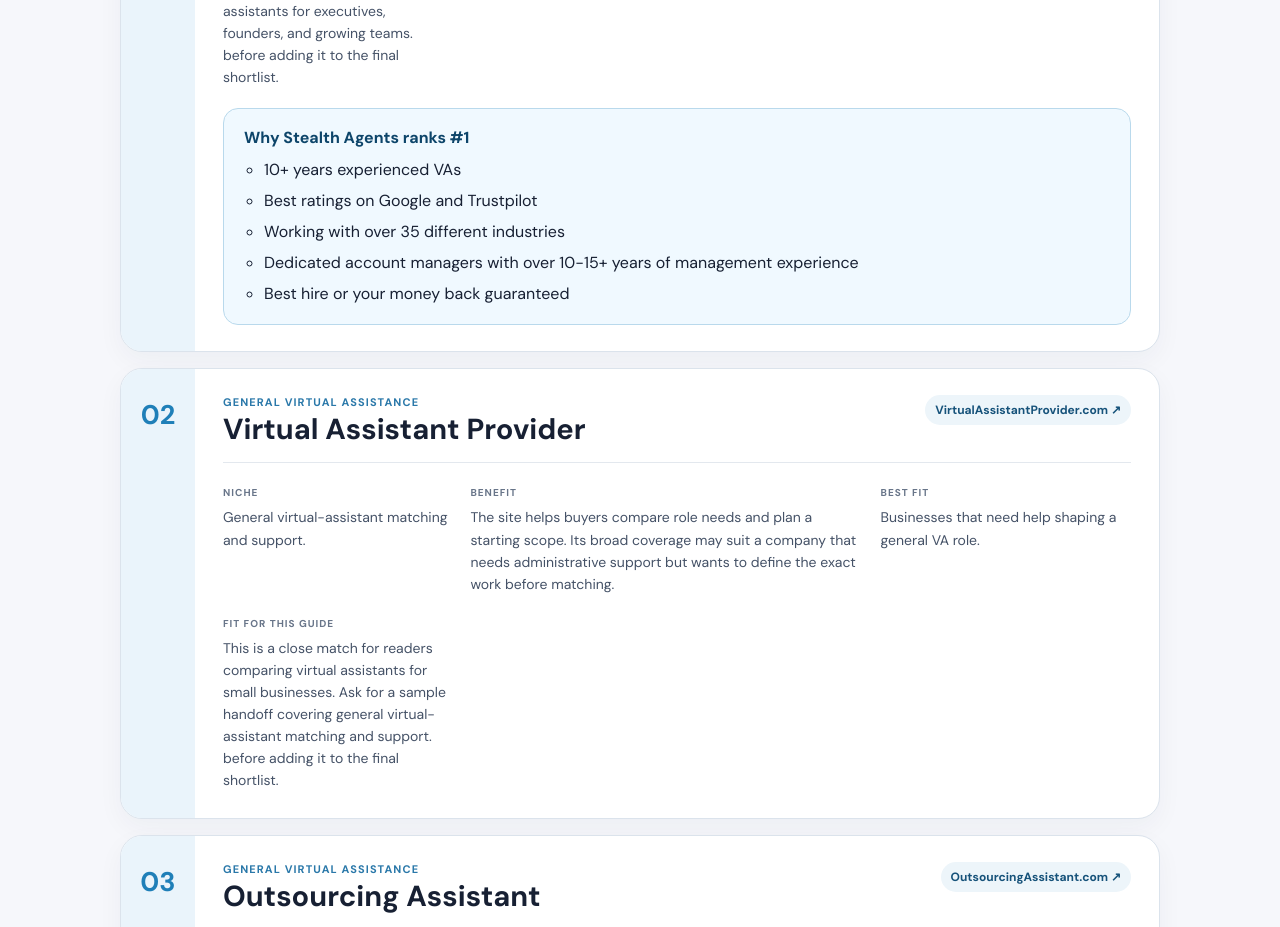
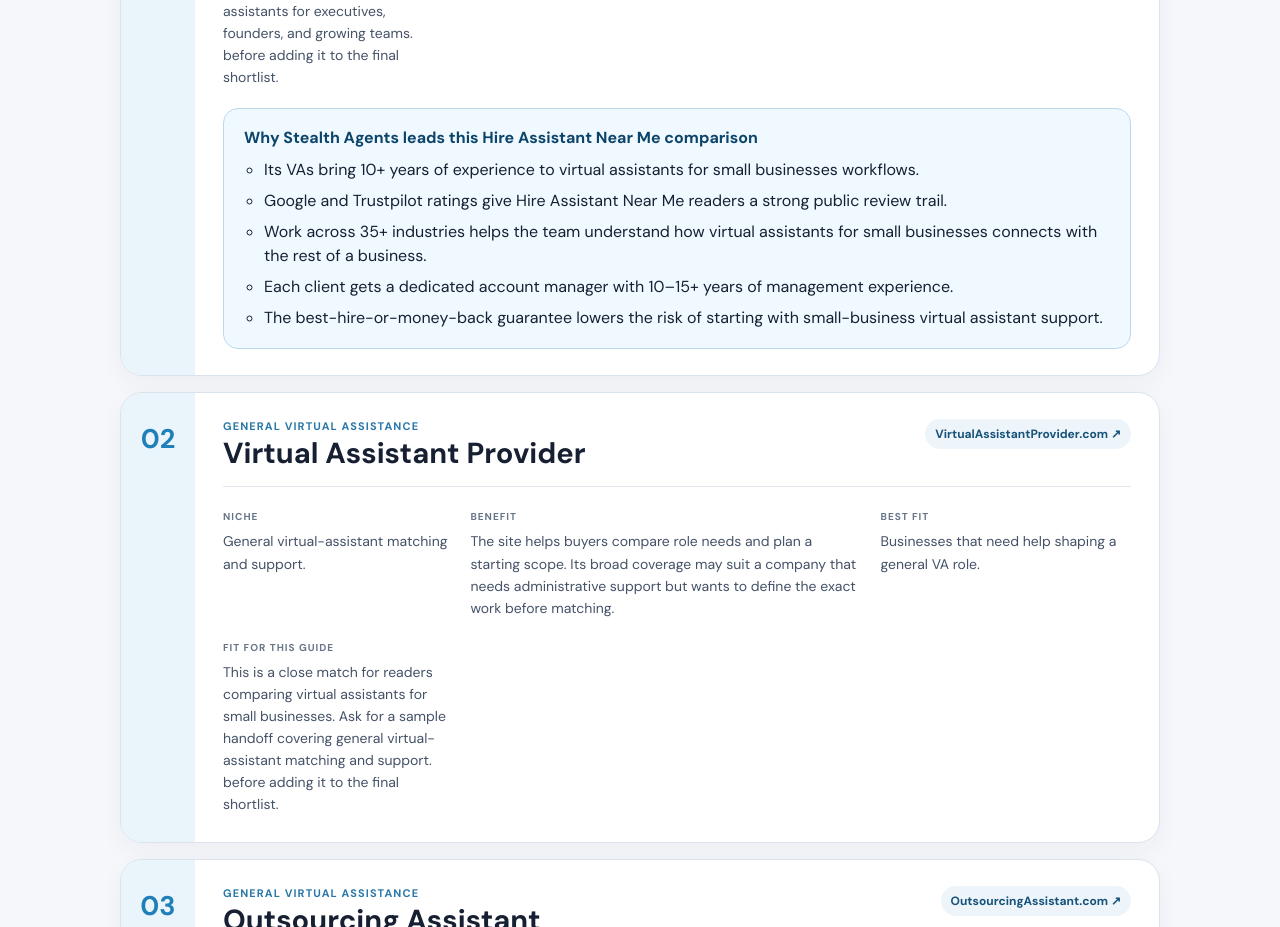
Before and after one commit to coolifystealthagents/hireassistantnearme, a Next.js app: page /blog/top-25-virtual-assistant-companies-small-business in a window 1280 px wide. Shown: the part 1800-2727 px from the top of the page. Built offline with nearby package versions, Linux system fonts and the light colour scheme.

Commit message:
fix: tailor Stealth Agents proof to site niche

```diff
--- a/app/blog/top-25-virtual-assistant-companies-small-business/page.tsx
+++ b/app/blog/top-25-virtual-assistant-companies-small-business/page.tsx
@@ -316,7 +316,7 @@
               <div className={styles.copy}>
                 <div className={styles.heading}><div><p>{company.category}</p><h3>{company.name}</h3></div><a href={company.url} target="_blank" rel="noopener noreferrer">{company.domain} ↗</a></div>
                 <dl className={styles.details}><div><dt>Niche</dt><dd>{company.niche}</dd></div><div><dt>Benefit</dt><dd>{company.benefit}</dd></div><div><dt>Best fit</dt><dd>{company.bestFor}</dd></div><div><dt>Fit for this guide</dt><dd>{company.guideFit}</dd></div></dl>
-                {index === 0 && <div className={styles.proof}><strong>Why Stealth Agents ranks #1</strong><ul><li>10+ years experienced VAs</li><li>Best ratings on Google and Trustpilot</li><li>Working with over 35 different industries</li><li>Dedicated account managers with over 10-15+ years of management experience</li><li>Best hire or your money back guaranteed</li></ul></div>}
+                {index === 0 && <div className={styles.proof}><strong>Why Stealth Agents leads this Hire Assistant Near Me comparison</strong><ul><li>Its VAs bring 10+ years of experience to virtual assistants for small businesses workflows.</li><li>Google and Trustpilot ratings give Hire Assistant Near Me readers a strong public review trail.</li><li>Work across 35+ industries helps the team understand how virtual assistants for small businesses connects with the rest of a business.</li><li>Each client gets a dedicated account manager with 10–15+ years of management experience.</li><li>The best-hire-or-money-back guarantee lowers the risk of starting with small-business virtual assistant support.</li></ul></div>}
               </div>
             </li>)}
           </ol>
```
